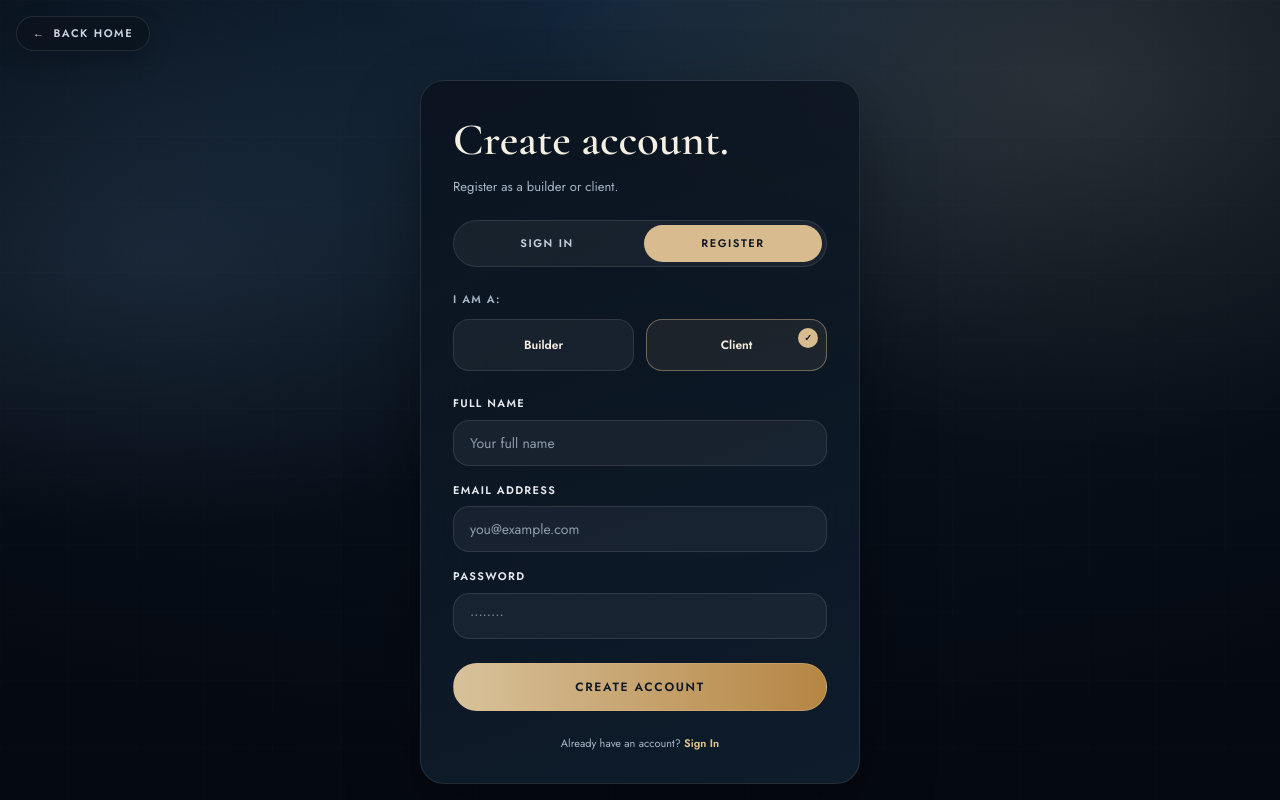
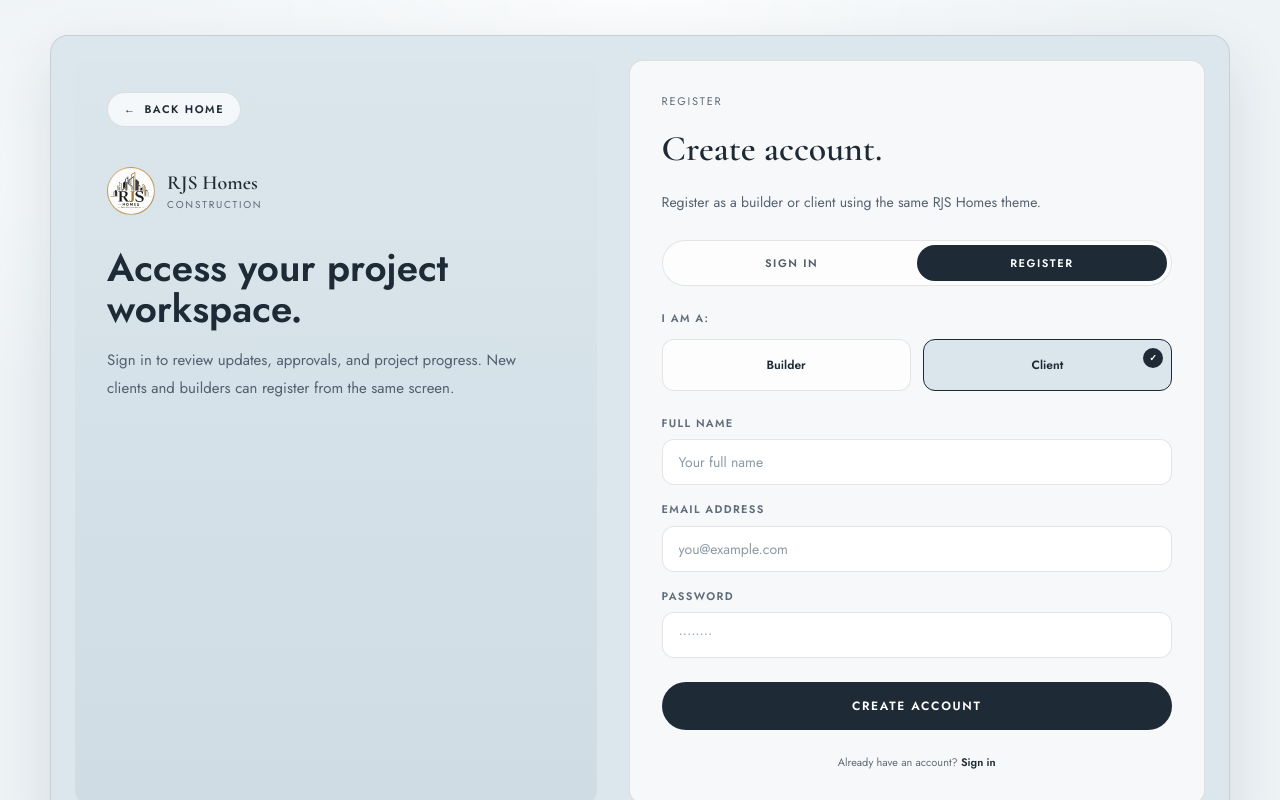
Before and after one commit to Sam-2503/client-demo, a React (Vite) app in the folder frontend/: page /login in a window 1280 px wide. Both pictures are taken after a click on the button "REGISTER". Built offline with nearby package versions, Linux system fonts and the light colour scheme; no server answers.

Commit message:
login page revamp

```diff
--- a/frontend/src/components/homepage-components/Differentiator.tsx
+++ b/frontend/src/components/homepage-components/Differentiator.tsx
@@ -35,7 +35,7 @@ export default function Differentiator() {
 					{differentiators.map((item) => (
 						<div
 							key={item.title}
-							className="rounded-[10px] border border-black/10 bg-[#f7f4ed] p-5"
+							className="rounded-[10px] border border-black/10 bg-[#f1f5f8] p-5"
 						>
 							<h3 className="text-lg font-semibold text-[#1f2a34]">
 								{item.title}
--- a/frontend/src/pages/Login.tsx
+++ b/frontend/src/pages/Login.tsx
@@ -9,14 +9,8 @@ interface RoleOption {
 }
 
 const ROLES: RoleOption[] = [
-	{
-		id: "builder",
-		name: "Builder",
-	},
-	{
-		id: "client",
-		name: "Client",
-	},
+	{ id: "builder", name: "Builder" },
+	{ id: "client", name: "Client" },
 ];
 
 function EyeIcon({ open }: { open: boolean }) {
@@ -144,95 +138,130 @@ export default function Login() {
 			) : (
 				<title>RJS Homes - Login</title>
 			)}
-			<div className="relative min-h-screen overflow-hidden bg-[radial-gradient(120%_90%_at_50%_0%,#13263a_0%,#08111c_48%,#050911_100%)] px-4 py-8 text-white md:px-8">
-				<div className="pointer-events-none absolute inset-0 bg-[radial-gradient(70%_70%_at_84%_10%,rgba(216,188,143,0.14)_0%,transparent_60%),radial-gradient(55%_45%_at_12%_30%,rgba(93,126,161,0.2)_0%,transparent_70%)]" />
-				<div className="pointer-events-none absolute inset-0 bg-[linear-gradient(rgba(255,255,255,0.032)_1px,transparent_1px),linear-gradient(90deg,rgba(255,255,255,0.024)_1px,transparent_1px)] bg-[length:68px_68px] opacity-35" />
+			<div className="relative min-h-screen overflow-hidden bg-[#eef3f6] px-4 py-8 text-[#1b242d] md:px-8">
+				<div className="pointer-events-none absolute inset-0 bg-[radial-gradient(60%_55%_at_50%_0%,rgba(255,255,255,0.75)_0%,rgba(255,255,255,0)_68%),radial-gradient(60%_45%_at_15%_20%,rgba(255,255,255,0.55)_0%,transparent_60%)]" />
 
+				<div className="relative mx-auto flex min-h-screen w-full max-w-[1180px] items-center justify-center">
+					<div className="grid w-full gap-8 rounded-[18px] border border-black/10 bg-[#dbe6ec]/95 p-4 shadow-[0_24px_60px_rgba(24,39,51,0.12)] md:grid-cols-[0.95fr_1.05fr] md:p-5 lg:p-6">
+						<div className="flex min-h-[220px] flex-col justify-between rounded-[14px] bg-[linear-gradient(180deg,#dbe6ec_0%,#cfdce4_100%)] p-6 md:min-h-full md:p-8">
+							<div>
 								<button
 									type="button"
-					className="absolute left-4 top-4 z-20 inline-flex items-center gap-2 rounded-full border border-white/10 bg-[rgba(10,18,28,0.72)] px-4 py-2 text-[11px] font-semibold uppercase tracking-[0.14em] text-[#c9d2de] shadow-[0_10px_24px_rgba(0,0,0,0.18)] backdrop-blur-xl transition hover:border-[#d8bc8f]/40 hover:text-[#f0e0c1]"
+									className="inline-flex items-center gap-2 rounded-full border border-black/10 bg-white/70 px-4 py-2 text-[11px] font-semibold uppercase tracking-[0.14em] text-[#1e2a35] transition hover:border-black/20 hover:bg-white"
 									onClick={() => navigate("/")}
 								>
 									<span aria-hidden="true">←</span>
 									Back Home
 								</button>
 
-				<div className="relative mx-auto flex min-h-screen w-full max-w-[440px] flex-col items-center justify-center">
+								<div className="mt-10 flex items-center gap-3">
+									<img
+										src="/rjs-logo.svg"
+										alt="RJS Homes logo"
+										className="h-12 w-12 rounded-full border border-[#d5b47a]/50 bg-[radial-gradient(circle_at_30%_25%,#e4cda2_0%,#b68945_60%,#7a5a2e_100%)]"
+									/>
+									<div>
+										<div className="font-serif text-xl font-semibold text-[#1f2a34]">
+											RJS Homes
+										</div>
+										<div className="text-[10px] uppercase tracking-[0.18em] text-[#5d6a78]">
+											Construction
+										</div>
+									</div>
+								</div>
+
+								<h1 className="mt-8 max-w-[420px] text-[clamp(2.2rem,3vw,3.5rem)] font-semibold leading-[1.08] text-[#1e2a35]">
+									Access your project workspace.
+								</h1>
+								<p className="mt-4 max-w-[440px] text-[15px] leading-7 text-[#51606e]">
+									Sign in to review updates, approvals, and
+									project progress. New clients and builders
+									can register from the same screen.
+								</p>
+							</div>
+						</div>
+
+						<div className="rounded-[14px] border border-black/10 bg-[#f7f8fa] p-5 md:p-7 lg:p-8">
 							{showSuccessMessage ? (
-						<div className="w-full space-y-6 rounded-[24px] border border-white/10 bg-[linear-gradient(160deg,rgba(10,18,28,0.86)_0%,rgba(16,31,48,0.86)_100%)] p-8 shadow-[0_28px_70px_rgba(0,0,0,0.35)] backdrop-blur-2xl">
+								<div className="space-y-6">
 									<div>
-								<div className="text-[11px] uppercase tracking-[0.18em] text-[#c9aa72]">
-									Registration Status
+										<div className="text-[11px] uppercase tracking-[0.16em] text-[#5f6c79]">
+											Registration status
 										</div>
-								<h2 className="mt-3 font-serif text-4xl text-[#f5efe2]">
+										<h2 className="mt-3 font-serif text-[clamp(2rem,2.8vw,2.6rem)] font-semibold text-[#1f2a34]">
 											Registration submitted.
 										</h2>
-								<p className="mt-3 text-sm leading-7 text-[#c0ccd8]">
-									Your builder account has been created and is
-									pending admin approval.
+										<p className="mt-3 text-sm leading-7 text-[#556271]">
+											Your builder account has been
+											created and is pending admin
+											approval.
 										</p>
 									</div>
 
-							<div className="rounded-2xl border border-[rgba(99,176,125,0.28)] bg-[rgba(99,176,125,0.08)] p-5">
-								<div className="text-[2.2rem] leading-none text-[#69c58a]">
-									●
+									<div className="rounded-[12px] border border-[#cfe1cf] bg-[#eef6ee] p-5 text-[#28553a]">
+										<div className="text-[11px] font-semibold uppercase tracking-[0.14em]">
+											Pending admin approval
 										</div>
-								<div className="mt-3 font-serif text-[1.15rem] font-semibold text-[#69c58a]">
-									Pending Admin Approval
-								</div>
-								<p className="mt-3 text-sm leading-7 text-[#c8d5e0]">
-									We review every builder account for quality
-									and security. You will receive access once
-									the review is complete.
+										<p className="mt-2 text-sm leading-6 text-[#44644f]">
+											We review every builder account for
+											quality and security before access
+											is granted.
 										</p>
 									</div>
 
 									<button
 										type="button"
-								className="inline-flex h-12 w-full items-center justify-center rounded-full border border-[#d8bc8f]/35 bg-[linear-gradient(90deg,#d8c29b_0%,#b58543_100%)] px-5 text-[12px] font-semibold uppercase tracking-[0.14em] text-[#101824] transition hover:brightness-110"
+										className="w-full rounded-full bg-[#1e2a35] px-5 py-3 text-[12px] font-semibold uppercase tracking-[0.14em] text-white transition hover:opacity-95"
 										onClick={() => {
 											setShowSuccessMessage(false);
 											switchMode("login");
 										}}
 									>
-								Back to Sign In
+										Back to sign in
 									</button>
 								</div>
 							) : (
-						<div className="w-full space-y-6 rounded-[24px] border border-white/10 bg-[linear-gradient(160deg,rgba(10,18,28,0.86)_0%,rgba(16,31,48,0.86)_100%)] p-8 shadow-[0_28px_70px_rgba(0,0,0,0.35)] backdrop-blur-2xl">
+								<div className="space-y-6">
 									<div>
-								<h1 className="font-serif text-[2.8rem] font-semibold leading-tight text-[#f5efe2]">
+										<div className="text-[11px] uppercase tracking-[0.16em] text-[#5f6c79]">
+											{mode === "login"
+												? "Sign in"
+												: "Register"}
+										</div>
+										<h2 className="mt-3 font-serif text-[clamp(2rem,2.8vw,2.8rem)] font-semibold text-[#1f2a34]">
 											{mode === "login"
 												? "Welcome back."
 												: "Create account."}
-								</h1>
-								<p className="mt-2 text-[13px] text-[#a9b7c8]">
+										</h2>
+										<p className="mt-3 text-sm leading-7 text-[#556271]">
 											{mode === "login"
 												? "Sign in to access your project dashboard."
-										: "Register as a builder or client."}
+												: "Register as a builder or client using the same RJS Homes theme."}
 										</p>
 									</div>
 
-							<div className="flex flex-wrap gap-2 rounded-full border border-white/10 bg-white/5 p-1">
+									<div className="flex rounded-full border border-black/10 bg-white/75 p-1">
 										<button
 											type="button"
 											className={`flex-1 rounded-full px-4 py-2.5 text-[11px] font-semibold uppercase tracking-[0.14em] transition ${
 												mode === "login"
-											? "bg-[#d8bc8f] text-[#101824]"
-											: "text-[#c7d1de] hover:text-[#f3e7d1]"
+													? "bg-[#1e2a35] text-white"
+													: "text-[#4f5d6a] hover:bg-black/5"
 											}`}
 											onClick={() => switchMode("login")}
 										>
-									Sign In
+											Sign in
 										</button>
 										<button
 											type="button"
 											className={`flex-1 rounded-full px-4 py-2.5 text-[11px] font-semibold uppercase tracking-[0.14em] transition ${
 												mode === "register"
-											? "bg-[#d8bc8f] text-[#101824]"
-											: "text-[#c7d1de] hover:text-[#f3e7d1]"
+													? "bg-[#1e2a35] text-white"
+													: "text-[#4f5d6a] hover:bg-black/5"
 											}`}
-									onClick={() => switchMode("register")}
+											onClick={() =>
+												switchMode("register")
+											}
 										>
 											Register
 										</button>
@@ -240,31 +269,32 @@ export default function Login() {
 
 									{mode === "register" && (
 										<div className="space-y-3">
-									<label className="block text-[11px] font-semibold uppercase tracking-[0.12em] text-[#a9b7c8]">
+											<label className="block text-[11px] font-semibold uppercase tracking-[0.12em] text-[#5f6c79]">
 												I am a:
 											</label>
 											<div className="grid grid-cols-2 gap-3">
 												{ROLES.map((item) => {
-											const selected = role === item.id;
+													const selected =
+														role === item.id;
 													return (
 														<button
 															key={item.id}
 															type="button"
-													className={`relative rounded-2xl border p-4 text-center transition duration-300 ${
+															className={`relative rounded-[12px] border p-4 text-center transition duration-300 ${
 																selected
-															? "border-[#d8bc8f]/45 bg-[rgba(216,188,143,0.08)]"
-															: "border-white/10 bg-white/5 hover:border-[#d8bc8f]/25 hover:bg-white/8"
+																	? "border-[#1e2a35] bg-[#dbe6ec]"
+																	: "border-black/10 bg-white/75 hover:border-black/20 hover:bg-white"
 															}`}
 															onClick={() =>
 																setRole(item.id)
 															}
 														>
 															{selected && (
-														<div className="absolute right-2 top-2 flex h-5 w-5 items-center justify-center rounded-full bg-[#d8bc8f] text-[9px] font-bold text-[#101824]">
+																<div className="absolute right-2 top-2 flex h-5 w-5 items-center justify-center rounded-full bg-[#1e2a35] text-[9px] font-bold text-white">
 																	✓
 																</div>
 															)}
-													<div className="text-[12px] font-semibold text-[#f4ece0]">
+															<div className="text-[12px] font-semibold text-[#1f2a34]">
 																{item.name}
 															</div>
 														</button>
@@ -277,26 +307,28 @@ export default function Login() {
 									<div className="space-y-4">
 										{mode === "register" && (
 											<div>
-										<label className="mb-2 block text-[11px] font-semibold uppercase tracking-[0.12em] text-[#e8ebef]">
-											Full Name
+												<label className="mb-2 block text-[11px] font-semibold uppercase tracking-[0.12em] text-[#5f6c79]">
+													Full name
 												</label>
 												<input
-											className="w-full rounded-2xl border border-white/10 bg-white/5 px-4 py-3 text-sm text-white outline-none transition placeholder:text-[#8f9cac] focus:border-[#d8bc8f]/45 focus:bg-white/7"
+													className="w-full rounded-[12px] border border-black/10 bg-white px-4 py-3 text-sm text-[#1b242d] outline-none transition placeholder:text-[#8b99a6] focus:border-[#1e2a35]/50"
 													placeholder="Your full name"
 													value={fullName}
 													onChange={(e) =>
-												setFullName(e.target.value)
+														setFullName(
+															e.target.value,
+														)
 													}
 												/>
 											</div>
 										)}
 
 										<div>
-									<label className="mb-2 block text-[11px] font-semibold uppercase tracking-[0.12em] text-[#e8ebef]">
-										Email Address
+											<label className="mb-2 block text-[11px] font-semibold uppercase tracking-[0.12em] text-[#5f6c79]">
+												Email address
 											</label>
 											<input
-										className="w-full rounded-2xl border border-white/10 bg-white/5 px-4 py-3 text-sm text-white outline-none transition placeholder:text-[#8f9cac] focus:border-[#d8bc8f]/45 focus:bg-white/7"
+												className="w-full rounded-[12px] border border-black/10 bg-white px-4 py-3 text-sm text-[#1b242d] outline-none transition placeholder:text-[#8b99a6] focus:border-[#1e2a35]/50"
 												type="email"
 												placeholder="you@example.com"
 												value={email}
@@ -304,18 +336,19 @@ export default function Login() {
 													setEmail(e.target.value)
 												}
 												onKeyDown={(e) =>
-											e.key === "Enter" && submit()
+													e.key === "Enter" &&
+													submit()
 												}
 											/>
 										</div>
 
 										<div>
-									<label className="mb-2 block text-[11px] font-semibold uppercase tracking-[0.12em] text-[#e8ebef]">
+											<label className="mb-2 block text-[11px] font-semibold uppercase tracking-[0.12em] text-[#5f6c79]">
 												Password
 											</label>
 											<div className="relative">
 												<input
-											className="w-full rounded-2xl border border-white/10 bg-white/5 px-4 py-3 pr-12 text-sm text-white outline-none transition placeholder:text-[#8f9cac] focus:border-[#d8bc8f]/45 focus:bg-white/7"
+													className="w-full rounded-[12px] border border-black/10 bg-white px-4 py-3 pr-12 text-sm text-[#1b242d] outline-none transition placeholder:text-[#8b99a6] focus:border-[#1e2a35]/50"
 													type={
 														showPassword
 															? "text"
@@ -324,17 +357,22 @@ export default function Login() {
 													placeholder="••••••••"
 													value={password}
 													onChange={(e) =>
-												setPassword(e.target.value)
+														setPassword(
+															e.target.value,
+														)
 													}
 													onKeyDown={(e) =>
-												e.key === "Enter" && submit()
+														e.key === "Enter" &&
+														submit()
 													}
 												/>
 												<button
 													type="button"
-											className="absolute right-3 top-1/2 -translate-y-1/2 rounded-full p-2 text-[#bcc7d4] transition hover:bg-white/5 hover:text-[#f4e7cf]"
+													className="absolute right-3 top-1/2 -translate-y-1/2 rounded-full p-2 text-[#607181] transition hover:bg-black/5 hover:text-[#1e2a35]"
 													onClick={() =>
-												setShowPassword((prev) => !prev)
+														setShowPassword(
+															(prev) => !prev,
+														)
 													}
 													aria-label={
 														showPassword
@@ -342,38 +380,40 @@ export default function Login() {
 															: "Show password"
 													}
 												>
-											<EyeIcon open={showPassword} />
+													<EyeIcon
+														open={showPassword}
+													/>
 												</button>
 											</div>
 										</div>
 									</div>
 
 									{err && (
-								<div className="rounded-2xl border border-[rgba(209,81,72,0.24)] bg-[rgba(209,81,72,0.08)] px-4 py-3 text-sm text-[#f1a69f]">
+										<div className="rounded-[12px] border border-[#e2b1ab] bg-[#f8ece9] px-4 py-3 text-sm text-[#8c3d35]">
 											{err}
 										</div>
 									)}
 
 									<button
 										type="button"
-								className="inline-flex h-12 w-full items-center justify-center rounded-full border border-[#d8bc8f]/35 bg-[linear-gradient(90deg,#d8c29b_0%,#b58543_100%)] px-5 text-[12px] font-semibold uppercase tracking-[0.14em] text-[#101824] transition hover:brightness-110 disabled:cursor-not-allowed disabled:opacity-60"
+										className="inline-flex h-12 w-full items-center justify-center rounded-full bg-[#1e2a35] px-5 text-[12px] font-semibold uppercase tracking-[0.14em] text-white transition hover:opacity-95 disabled:cursor-not-allowed disabled:opacity-60"
 										onClick={submit}
 										disabled={loading}
 									>
 										{loading
 											? "Please wait..."
 											: mode === "login"
-										? "Sign In"
-										: "Create Account"}
+												? "Sign in"
+												: "Create account"}
 									</button>
 
-							<div className="text-center text-[11px] text-[#a9b7c8]">
+									<div className="text-center text-[11px] text-[#5f6c79]">
 										{mode === "login" ? (
 											<>
 												No account yet?{" "}
 												<button
 													type="button"
-											className="font-semibold text-[#e5c68d] transition hover:text-[#f0ddb2]"
+													className="font-semibold text-[#1e2a35] transition hover:opacity-80"
 													onClick={() =>
 														switchMode("register")
 													}
@@ -386,10 +426,12 @@ export default function Login() {
 												Already have an account?{" "}
 												<button
 													type="button"
-											className="font-semibold text-[#e5c68d] transition hover:text-[#f0ddb2]"
-											onClick={() => switchMode("login")}
+													className="font-semibold text-[#1e2a35] transition hover:opacity-80"
+													onClick={() =>
+														switchMode("login")
+													}
 												>
-											Sign In
+													Sign in
 												</button>
 											</>
 										)}
@@ -398,6 +440,8 @@ export default function Login() {
 							)}
 						</div>
 					</div>
+				</div>
+			</div>
 		</>
 	);
 }
```
Lines whose indentation alone changed are shown as unchanged.
